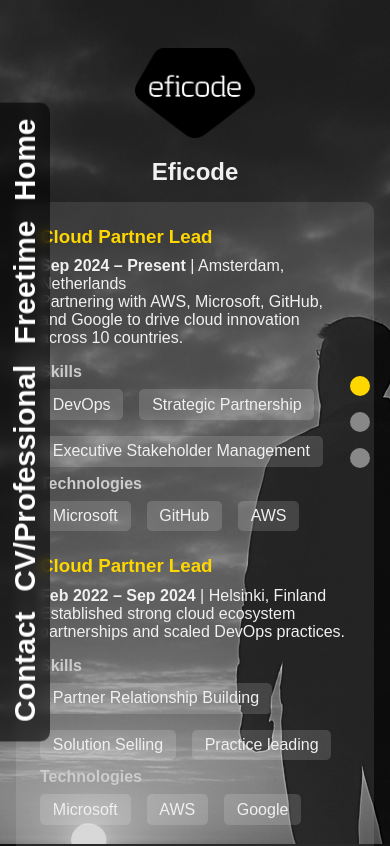
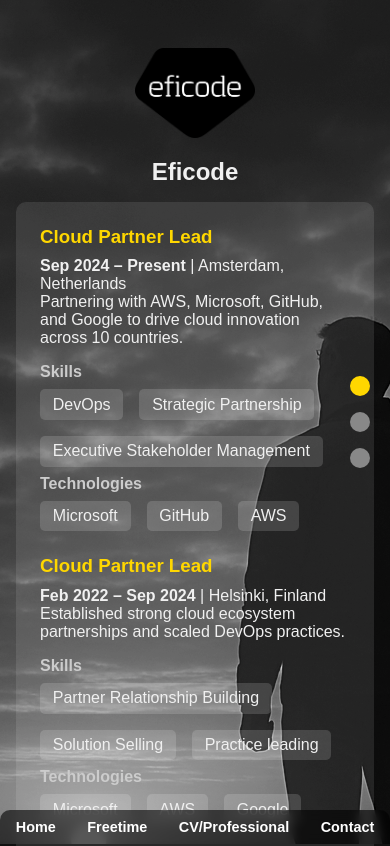
Before and after one commit to MiskaB/MiskaB, a plain HTML site: page cv.html in a window 390 px wide. Shown: the top 846 px of the page. Drawn offline with Linux system fonts and the light colour scheme.

```diff
--- a/cv.html
+++ b/cv.html
@@ -78,27 +78,34 @@
     }
 
     @media (max-width: 768px) {
-  section {
-    flex-direction: column;
-    padding: 2em 1em;
-    align-items: center;
-    min-height: unset;
+  nav {
+    top: unset;
+    bottom: 0;
+    left: 0;
+    right: 0;
+    transform: none;
+    border-radius: 10px 10px 0 0;
+    padding: 0.5em;
+    display: flex;
+    justify-content: center;
   }
 
-  .company-info,
-  .roles {
-    max-width: 100% !important;
-    flex: 1 1 100% !important;
+  nav ul {
+    flex-direction: row;
+    justify-content: space-around;
+    width: 100%;
   }
 
-  .roles {
-    padding: 1em;
+  nav ul li a {
+    writing-mode: horizontal-tb;
+    transform: none;
+    font-size: 0.9rem;
+    color: #fff;
   }
 
-  .scroll-down,
-  .go-up {
-    font-size: 1.5em;
-    bottom: 1em;
+  nav ul li a:hover {
+    transform: scale(1.15);
+    color: #ffd700;
   }
 }
 
```
